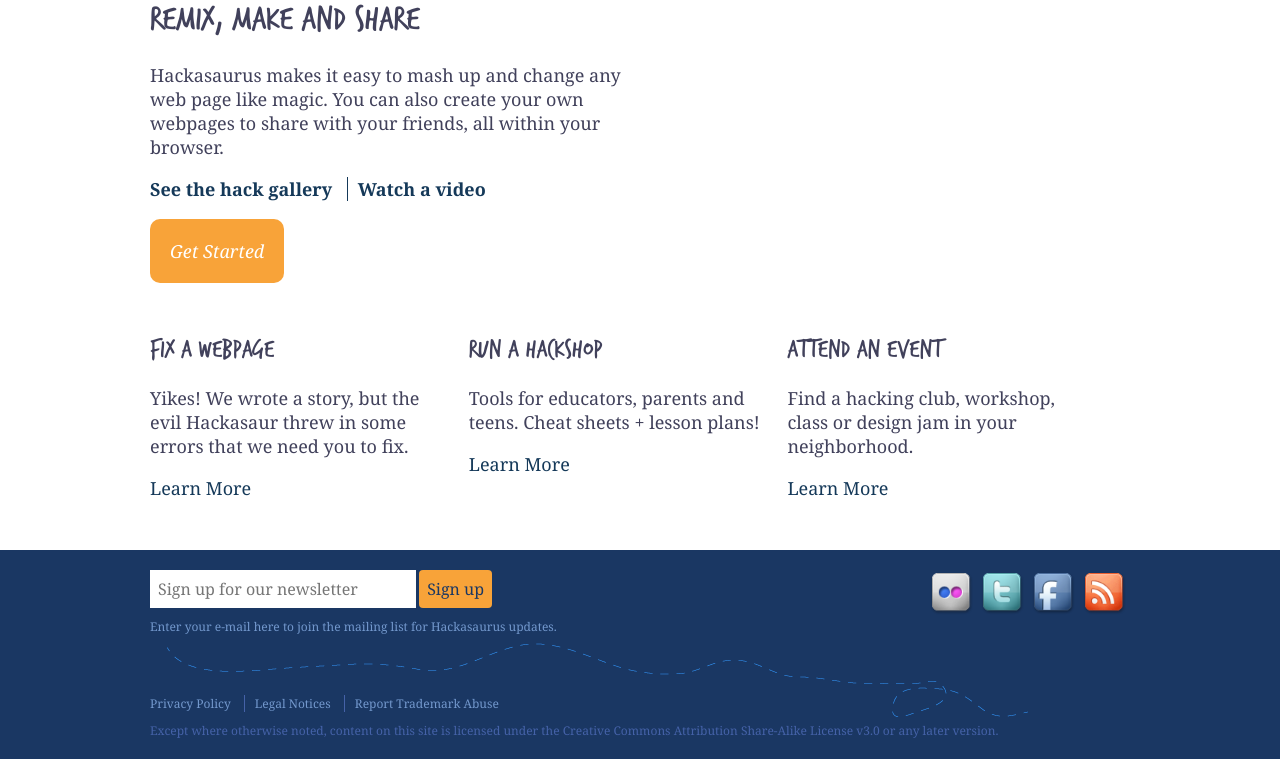
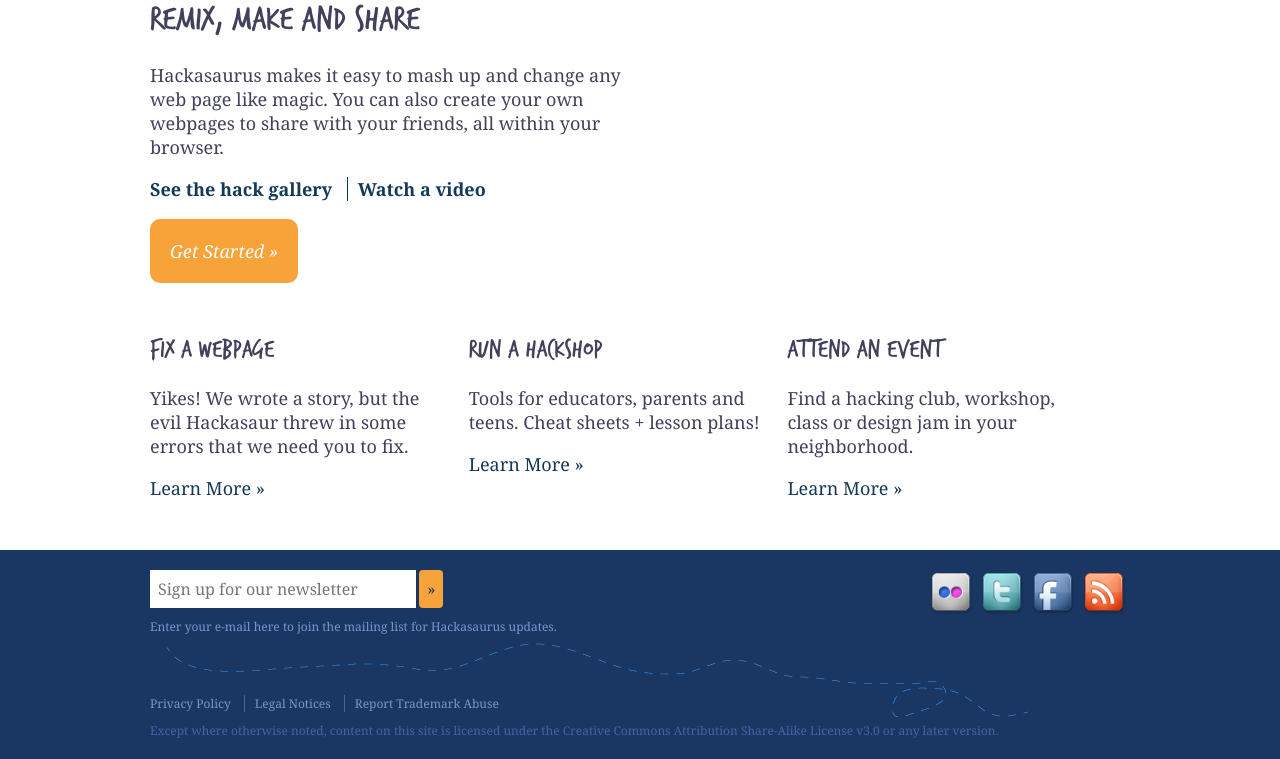
Before and after one commit to hackasaurus/hackasaurus.org, a PHP site: page / in a window 1280 px wide. Shown: the part 123-882 px from the top of the page. Run offline with PHP 8.4, Linux system fonts and the light colour scheme.

Commit message:
french right-quote (somewhat similar to play button) after 'more' links and for submit button.

```diff
--- a/static-files/index.html
+++ b/static-files/index.html
@@ -44,7 +44,7 @@
 <div id="footer"><div class="content">
   <form action="#">
     <input type="text" class="email" placeholder="Sign up for our newsletter">
-    <input type="submit" class="submit" value="Sign up">
+    <input type="submit" class="submit" value="»">
     <div class="instructions">Enter your e-mail here to  join the  mailing list for Hackasaurus updates.</div>
   </form>
   <ul class="legal">
--- a/static-files/stylesheets/main.css
+++ b/static-files/stylesheets/main.css
@@ -16,6 +16,10 @@ a {
 
 a:hover {
   text-decoration: underline;
+}
+
+a.more:after {
+  content: ' »';
 }
 
 #header .content, #body .content, #footer .content {
```
